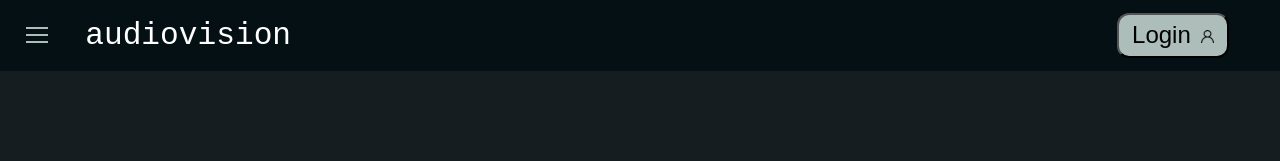
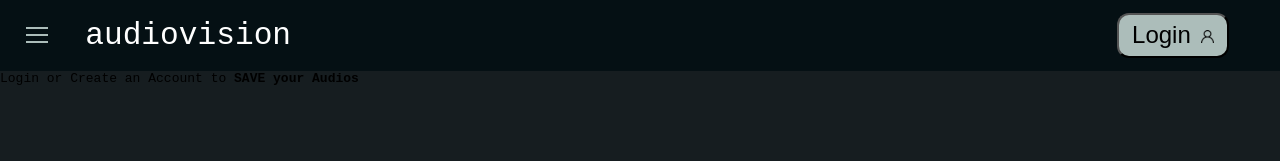
Before and after one commit to poke8014/CS161, a React (Create React App) app in the folder dev/: page /upload in a window 1280 px wide. Shown: the top 161 px of the page. Built offline with nearby package versions, Linux system fonts and the light colour scheme; no server answers.

Commit message:
Commented out unnecessary info for the end user and added saveAudios div

```diff
--- a/dev/src/pages/UploadPage/UploadPage.js
+++ b/dev/src/pages/UploadPage/UploadPage.js
@@ -71,13 +71,13 @@ export default function UploadPage() {
                         "Content-Type": "multipart/form-data"
                     }
                 });
-                console.log("File uploaded:", response.data);
+                // console.log("File uploaded:", response.data);
                 setFileData({
                     ...response.data,
                     url: response.data.Location          // set audio link in context
                 });
                 setSelectedFile([file.name, response.data.key]);
-                console.log(file);
+                // console.log(file);
                 navigate("/visualization")
             } catch (err) {
                 console.error("Error uploading file:", err);
@@ -130,7 +130,9 @@ export default function UploadPage() {
         }).catch(function (error) {
             console.error(error);
         });
-        return () => setMenuItems([])
+        return () => {
+            setMenuItems([])
+        }
     },[])
 
     React.useEffect(() => {
@@ -138,7 +140,7 @@ export default function UploadPage() {
             const options = {method: 'GET', url: `http://localhost:8000/audioFiles/userAudioFiles/${userID}`};
             axios.request(options).then(function (response) {
                 setUserAudios(response.data);
-                console.log("Fetched user audios: ", response.data);
+                // console.log("Fetched user audios: ", response.data);
             }).catch(function (error) {
                 console.error(error);
             });
@@ -179,6 +181,7 @@ export default function UploadPage() {
                     setSelected={setSelectedFile}
                     uploadedFile={file}
                 />}
+                { !userID ? <div className="saveAudios">Login or Create an Account to <b>SAVE your Audios</b></div> : '' }
                 <div className="upload-container">
                     <FileUploader classes="upload-box" handleChange={handleFileChange} types={audioFormats} onTypeError={(err) => setErrorMessage(err)}>
                         <div className="upload-options">
```
